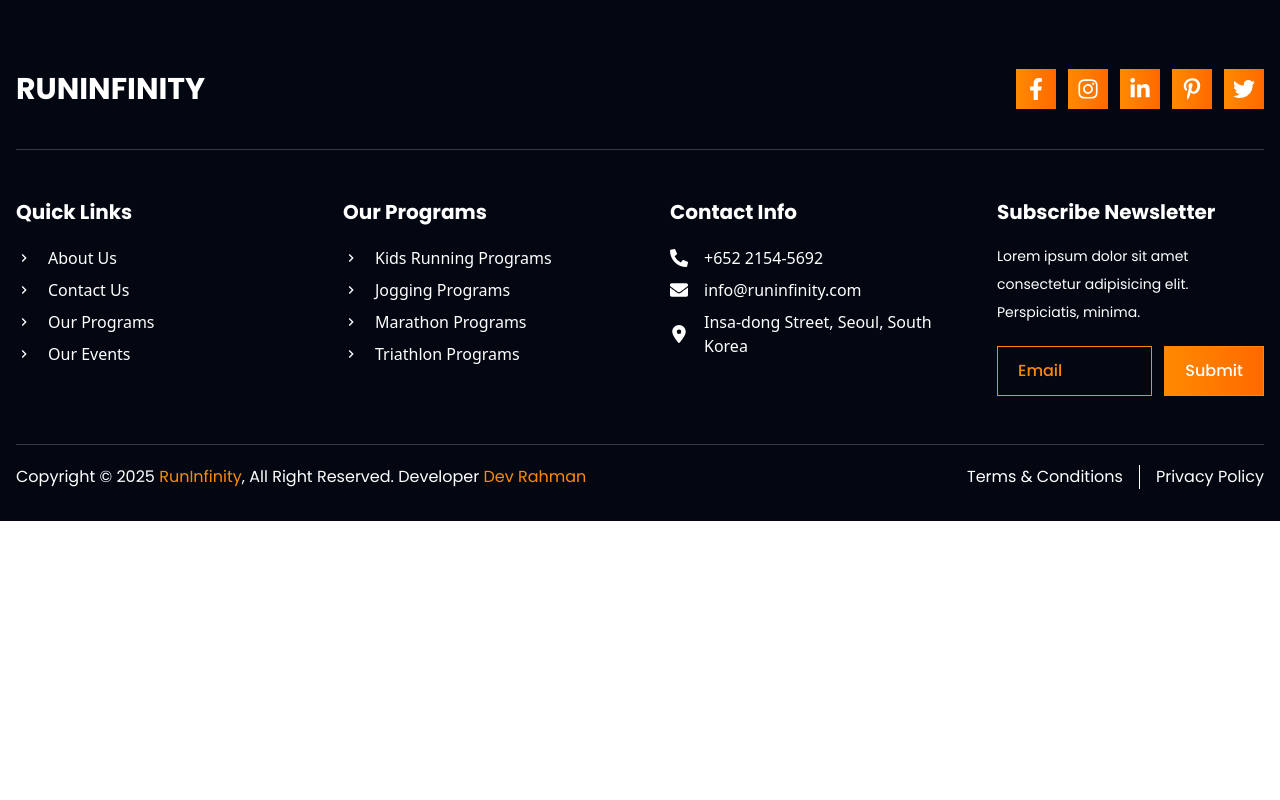
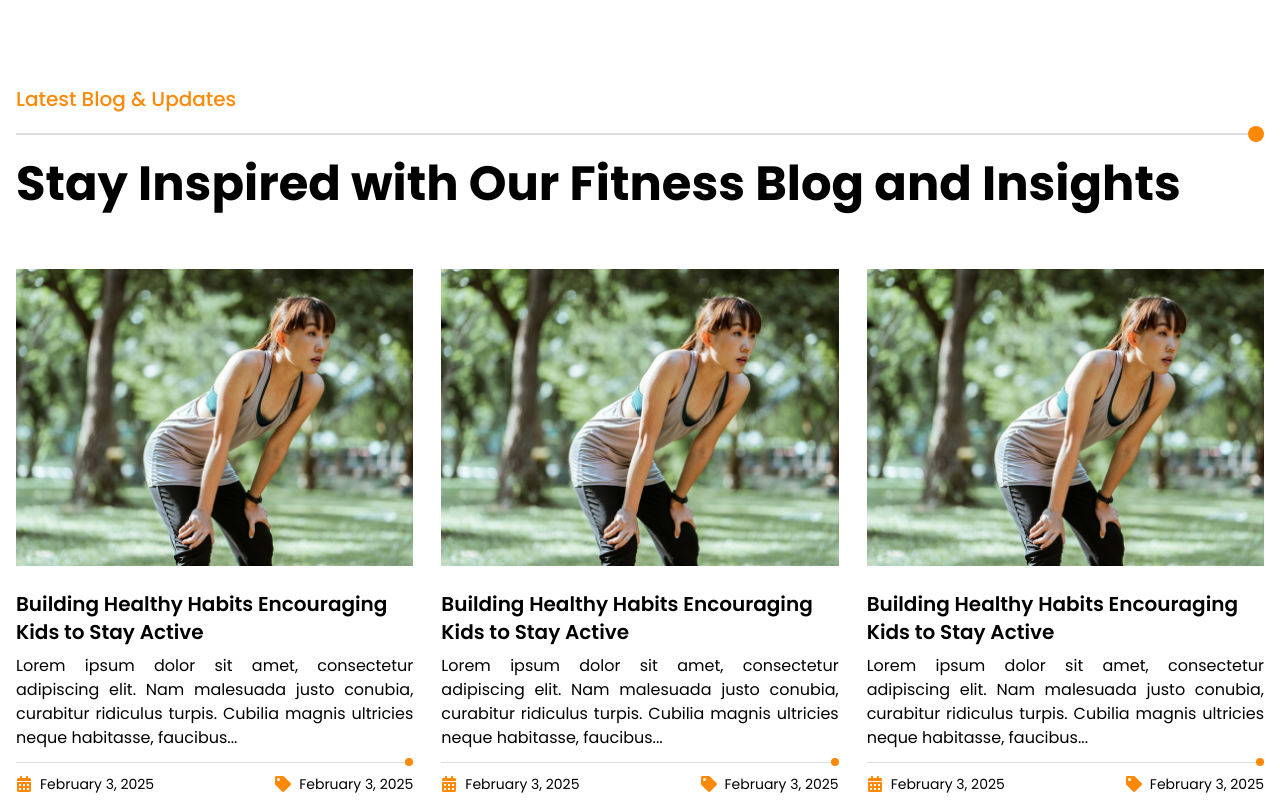
Before and after one commit to devrakibulrahman/runInfinity-client, a React (Vite) app: page / in a window 1280 px wide. Shown: the part 5500-6300 px from the top of the page. Before the commit the page ends 6021 px from the top, so only its background shows below. Built offline with nearby package versions, Linux system fonts and the light colour scheme.

Commit message:
create two component blog section and blog card completed those design

```diff
--- /dev/null
+++ b/src/components/BlogCard.jsx
@@ -0,0 +1,33 @@
+import { FaCalendarAlt, FaTag } from "react-icons/fa";
+
+const BlogCard = () => {
+    return (
+        <>
+            <div className="w-full min-h-[525px] flex flex-col gap-6">
+                <div className="w-full h-[60%] bg-[url(/img/blog.jpg)] bg-fit"></div>
+                <div className="w-full h-[40%] flex flex-col gap-3">
+                    <div className="w-full">
+                        <h1 className="poppins text-lg text-black font-semibold mb-2 md:text-xl">Building Healthy Habits Encouraging Kids to Stay Active</h1>
+                        <p className="poppins text-sm text-black font-normal text-justify md:text-base">Lorem ipsum dolor sit amet, consectetur adipiscing elit. Nam malesuada justo conubia, curabitur ridiculus turpis. Cubilia magnis ultricies neque habitasse, faucibus...</p>
+                    </div>
+                    <div className="w-full relative">
+                        <div className="w-full absolute top-0 left-0 min-h-[0.2px] bg-gray-600/20"></div>
+                        <div className="w-2 h-2 bg-orange-400 rounded-full absolute top-[50%] right-0 transform -translate-y-[50%]"></div>
+                    </div>
+                    <div className="w-full flex items-center justify-between">
+                        <div className="w-auto flex items-center gap-2">
+                            <FaCalendarAlt className="text-orange-400"></FaCalendarAlt>
+                            <p className="poppins text-sm">February 3, 2025</p>
+                        </div>
+                        <div className="w-auto flex items-center gap-2">
+                            <FaTag className="text-orange-400"></FaTag>
+                            <p className="poppins text-sm">February 3, 2025</p>
+                        </div>
+                    </div>
+                </div>
+            </div>
+        </>
+    );
+};
+
+export default BlogCard;
--- /dev/null
+++ b/src/components/BlogSection.jsx
@@ -0,0 +1,21 @@
+import BlogCard from "./BlogCard";
+import SectionHeading from "./SectionHeading";
+
+const BlogSection = () => {
+    return (
+        <>
+            <div className="w-full min-h-[500px] py-16 xl:py-24">
+                <div className="container mx-auto px-4">
+                    <SectionHeading subText="Latest Blog & Updates" heading="Stay Inspired with Our Fitness Blog and Insights"></SectionHeading>
+                    <div className="w-full min-h-[200px] mt-14 grid grid-cols-1 gap-7 md:grid-cols-2 xl:grid-cols-3">
+                        <BlogCard></BlogCard>
+                        <BlogCard></BlogCard>
+                        <BlogCard></BlogCard>
+                    </div>
+                </div>
+            </div>
+        </>
+    );
+};
+
+export default BlogSection;
--- a/src/components/UpcomingCard.jsx
+++ b/src/components/UpcomingCard.jsx
@@ -5,7 +5,7 @@ const UpcomingCard = () => {
     return (
         <>
             <div className="w-full min-h-[320px] flex flex-col xl:gap-5 xl:flex-row">
-                <div className="w-full min-h-[320px] bg-[url('/img/upcoming1.jpg')] bg-center bg-cover"></div>
+                <div className="w-full min-h-[320px] bg-[url('/img/upcoming1.jpg')] bg-fit"></div>
                 <div className="w-full min-h-[200px] bg-white border border-gray-600/20 p-4 flex flex-col items-center gap-5">
                     <div className="w-full">
                         <h1 className="poppins text-xl font-bold text-black lg:text-2xl">hello</h1>
--- a/src/pages/HomePage.jsx
+++ b/src/pages/HomePage.jsx
@@ -1,5 +1,6 @@
 import AboutSection from "../components/AboutSection";
 import BannerSection from "../components/BannerSection";
+import BlogSection from "../components/BlogSection";
 import FeatureSection from "../components/FeatureSection";
 import JoinUsSection from "../components/JoinUsSection";
 import MarathonSection from "../components/MarathonSection";
@@ -17,6 +18,7 @@ const HomePage = () => {
                 <JoinUsSection></JoinUsSection>
                 <UpcomingMarathonSection></UpcomingMarathonSection>
                 <SubscriptionSection></SubscriptionSection>
+                <BlogSection></BlogSection>
             </div>
         </>
     );
```
Also changed, not shown: public/img/blog.jpg (added).
